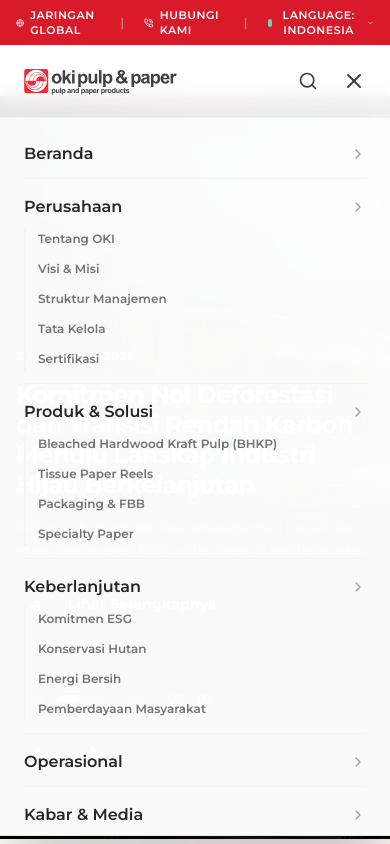
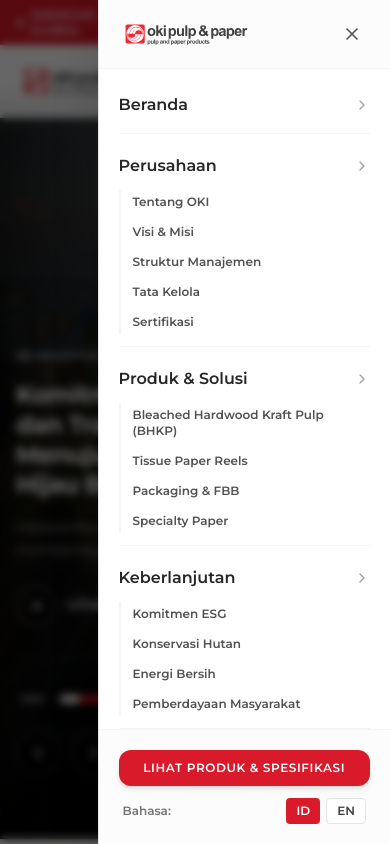
Before and after one commit to aditia-prtm/oki-pulp-paper, a Next.js app: page / in a window 390 px wide. Both pictures are taken after a click on the button 354 px from the left and 81 px from the top of the page. Shown: the top 844 px of the page. Built offline with nearby package versions, Linux system fonts and the light colour scheme.

Commit message:
style: change mobile nav layout

```diff
--- a/components/layout/Header.tsx
+++ b/components/layout/Header.tsx
@@ -34,6 +34,16 @@
     window.addEventListener("scroll", handleScroll);
     return () => window.removeEventListener("scroll", handleScroll);
   }, []);
+
+  useEffect(() => {
+    if (mobileMenuOpen) {
+      const originalOverflow = document.body.style.overflow;
+      document.body.style.overflow = "hidden";
+      return () => {
+        document.body.style.overflow = originalOverflow;
+      };
+    }
+  }, [mobileMenuOpen]);
 
   return (
     <header className="fixed font-montserrat top-0 left-0 right-0 z-50 transition-all duration-300">
@@ -199,21 +209,48 @@
         </div>
       </div>
 
-      {/* Mobile Menu Overlay */}
+      {/* Mobile Menu Backdrop */}
       <div
-        className={`lg:hidden absolute top-full left-0 right-0 bg-white/98 border-b border-neutral-200 px-6 py-6 shadow-2xl max-h-[85vh] overflow-y-auto transition-all duration-300 ${
-          mobileMenuOpen
-            ? 'translate-x-0 opacity-100 pointer-events-auto visible'
-            : 'translate-x-full opacity-0 pointer-events-none invisible'
+        className={`lg:hidden fixed inset-0 bg-black/60 backdrop-blur-xs z-40 transition-opacity duration-300 ${
+          mobileMenuOpen ? "opacity-100 pointer-events-auto" : "opacity-0 pointer-events-none"
+        }`}
+        onClick={() => setMobileMenuOpen(false)}
+        aria-hidden="true"
+      />
+
+      {/* Mobile Right Drawer (75% Width, Right-Aligned) */}
+      <div
+        className={`lg:hidden fixed top-0 right-0 bottom-0 w-[75%] max-w-sm bg-white z-50 shadow-2xl flex flex-col justify-between transition-transform duration-300 ease-in-out border-l border-neutral-200 ${
+          mobileMenuOpen ? "translate-x-0" : "translate-x-full"
         }`}
       >
-          <div className="space-y-4">
+        {/* Drawer Header */}
+        <div className="flex items-center justify-between px-5 py-4 border-b border-neutral-100 bg-neutral-50/50">
+          <div className="relative w-36 h-8">
+            <Image
+              src={logo.src}
+              alt={logo.alt}
+              fill
+              className="object-contain object-left"
+            />
+          </div>
+          <button
+            onClick={() => setMobileMenuOpen(false)}
+            className="p-2 rounded-lg text-neutral-600 hover:text-[#D91A2A] hover:bg-neutral-100 focus:outline-none transition-colors"
+            aria-label="Tutup Menu"
+          >
+            <X className="w-5 h-5" />
+          </button>
+        </div>
+
+        {/* Drawer Navigation List */}
+        <div className="flex-1 overflow-y-auto px-5 py-5 space-y-4 overscroll-contain">
           {navigation.map((item, idx) => (
-              <div key={idx} className="border-b border-neutral-100 pb-3">
+            <div key={idx} className="border-b border-neutral-100 pb-3 last:border-0">
               <Link
                 href={item.href}
                 onClick={() => setMobileMenuOpen(false)}
-                  className="flex items-center justify-between text-base font-semibold text-neutral-800 hover:text-[#D91A2A]"
+                className="flex items-center justify-between text-base font-semibold text-neutral-800 hover:text-[#D91A2A] py-1"
               >
                 <span>{item.name}</span>
                 <ChevronRight className="w-4 h-4 text-neutral-400" />
@@ -225,7 +262,7 @@
                       key={sIdx}
                       href={item.href}
                       onClick={() => setMobileMenuOpen(false)}
-                        className="block text-xs text-neutral-500 hover:text-[#D91A2A] py-1"
+                      className="block text-xs text-neutral-600 hover:text-[#D91A2A] py-1 transition-colors"
                     >
                       {sub}
                     </Link>
@@ -234,28 +271,30 @@
               )}
             </div>
           ))}
+        </div>
 
-            <div className="pt-4 flex flex-col gap-3">
+        {/* Drawer Footer Actions */}
+        <div className="p-5 border-t border-neutral-100 bg-neutral-50/60 space-y-3">
           <Link
             href="#products"
             onClick={() => setMobileMenuOpen(false)}
-                className="w-full text-center bg-[#D91A2A] text-white py-3 rounded-xl font-semibold text-sm shadow-md"
+            className="w-full block text-center bg-[#D91A2A] hover:bg-[#B31221] text-white py-2.5 rounded-xl font-semibold text-xs uppercase tracking-wider shadow-md transition-colors"
           >
             Lihat Produk & Spesifikasi
           </Link>
 
-              <div className="flex items-center justify-between px-2 pt-2 text-xs text-neutral-500">
-                <span>Pilihan Bahasa:</span>
-                <div className="flex gap-2">
+          <div className="flex items-center justify-between px-1 text-xs text-neutral-500">
+            <span className="font-medium">Bahasa:</span>
+            <div className="flex gap-1.5">
               <button
                 onClick={() => setCurrentLang("ID")}
-                    className={`px-2.5 py-1 rounded ${currentLang === "ID" ? "bg-[#D91A2A] text-white font-bold" : "bg-neutral-100"}`}
+                className={`px-2.5 py-1 rounded text-xs transition-colors ${currentLang === "ID" ? "bg-[#D91A2A] text-white font-bold" : "bg-white border border-neutral-200 text-neutral-700"}`}
               >
                 ID
               </button>
               <button
                 onClick={() => setCurrentLang("EN")}
-                    className={`px-2.5 py-1 rounded ${currentLang === "EN" ? "bg-[#D91A2A] text-white font-bold" : "bg-neutral-100"}`}
+                className={`px-2.5 py-1 rounded text-xs transition-colors ${currentLang === "EN" ? "bg-[#D91A2A] text-white font-bold" : "bg-white border border-neutral-200 text-neutral-700"}`}
               >
                 EN
               </button>
@@ -263,7 +302,6 @@
           </div>
         </div>
       </div>
-      </div>
     </header>
   );
 }
```
Lines whose indentation alone changed are shown as unchanged.
